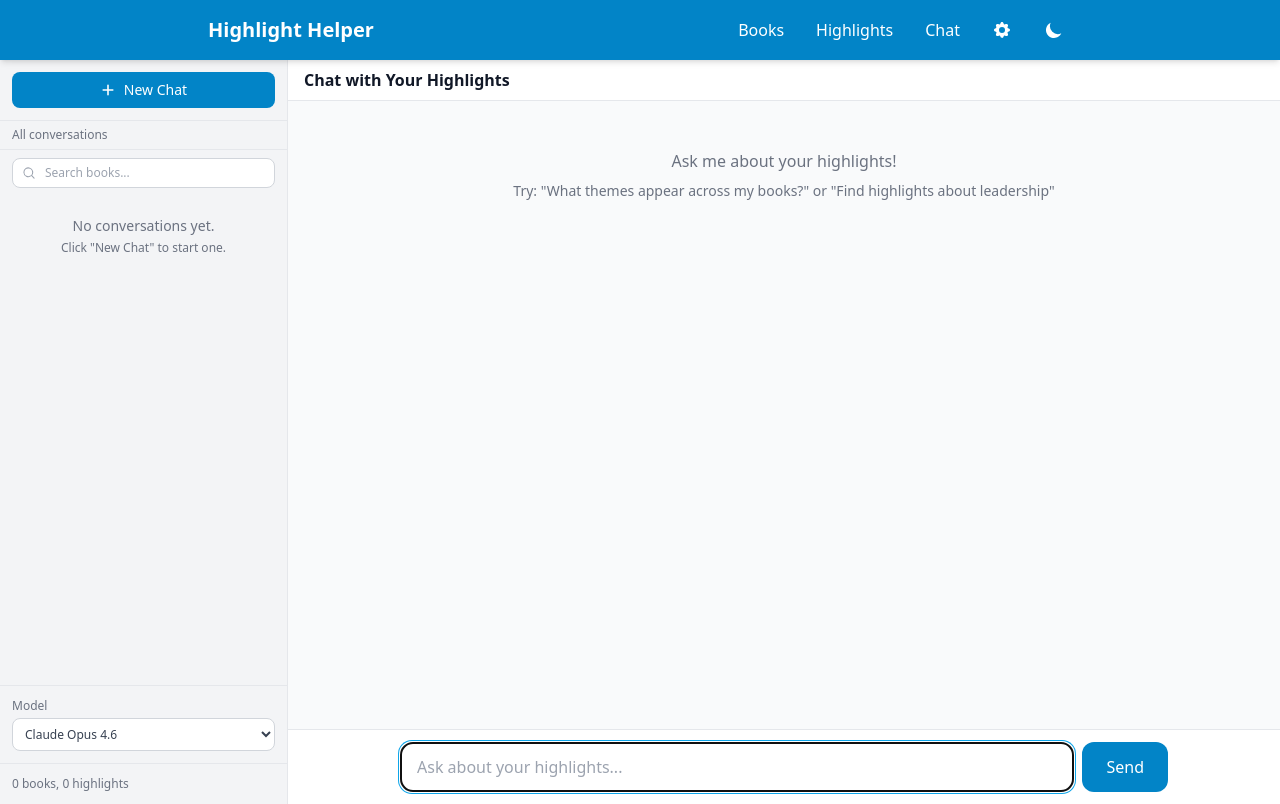
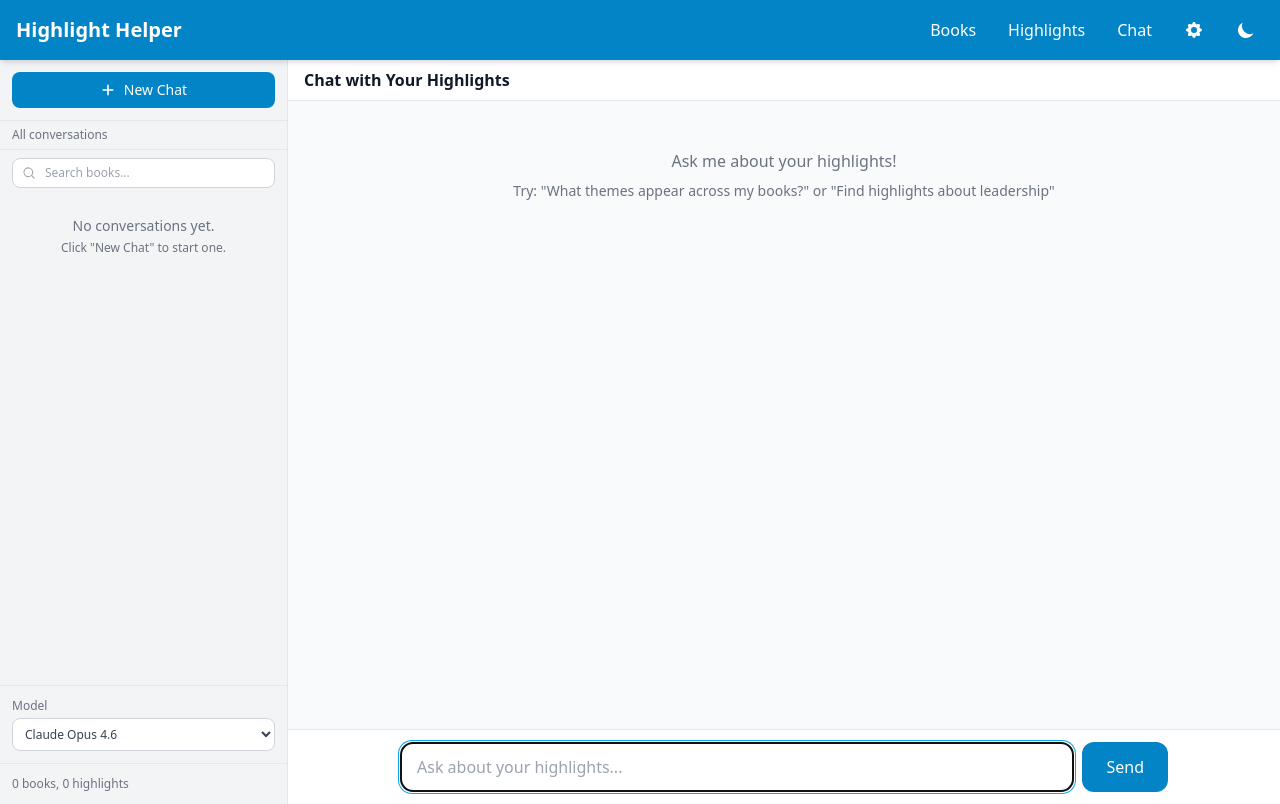
Before and after one commit to EvanOman/highlight-helper, a FastAPI app: page /chat in a window 1280 px wide. Run offline with FastAPI, Linux system fonts and the light colour scheme; data that the repository does not hold is empty; some libraries are stand-ins or nearby versions.

Commit message:
fix: Make chat page header full-width to match chat layout
The base layout header was constrained to max-w-4xl, creating a visual
mismatch with the full-width chat area on wide screens. Added a
header_width block that chat.html overrides to remove the constraint.

Co-Authored-By: Claude Opus 4.6 <noreply@anthropic.com>

```diff
--- a/app/templates/chat.html
+++ b/app/templates/chat.html
@@ -2,6 +2,7 @@
 
 {% block title %}Chat with Your Highlights - Highlight Helper{% endblock %}
 
+{% block header_width %}{% endblock %}
 {% block footer %}{% endblock %}
 
 {% block main_content %}
--- a/app/templates/layouts/base.html
+++ b/app/templates/layouts/base.html
@@ -83,7 +83,7 @@
 <body class="bg-gray-50 dark:bg-gray-900 min-h-screen transition-colors overflow-x-hidden">
     <!-- Header -->
     <header class="bg-primary-600 dark:bg-gray-800 text-white sticky top-0 z-50 shadow-md">
-        <div class="max-w-4xl mx-auto px-1 sm:px-4 py-2 sm:py-3 flex items-center justify-between">
+        <div class="{% block header_width %}max-w-4xl{% endblock %} mx-auto px-1 sm:px-4 py-2 sm:py-3 flex items-center justify-between">
             <a href="{{ base_path }}/" class="text-base sm:text-xl font-bold whitespace-nowrap truncate max-w-[120px] sm:max-w-none">Highlight Helper</a>
             <nav class="flex items-center gap-0.5 sm:gap-4">
                 <a href="{{ base_path }}/" class="px-1.5 sm:px-2 py-1 text-xs sm:text-base hover:text-primary-200 dark:hover:text-primary-400 transition">Books</a>
```
